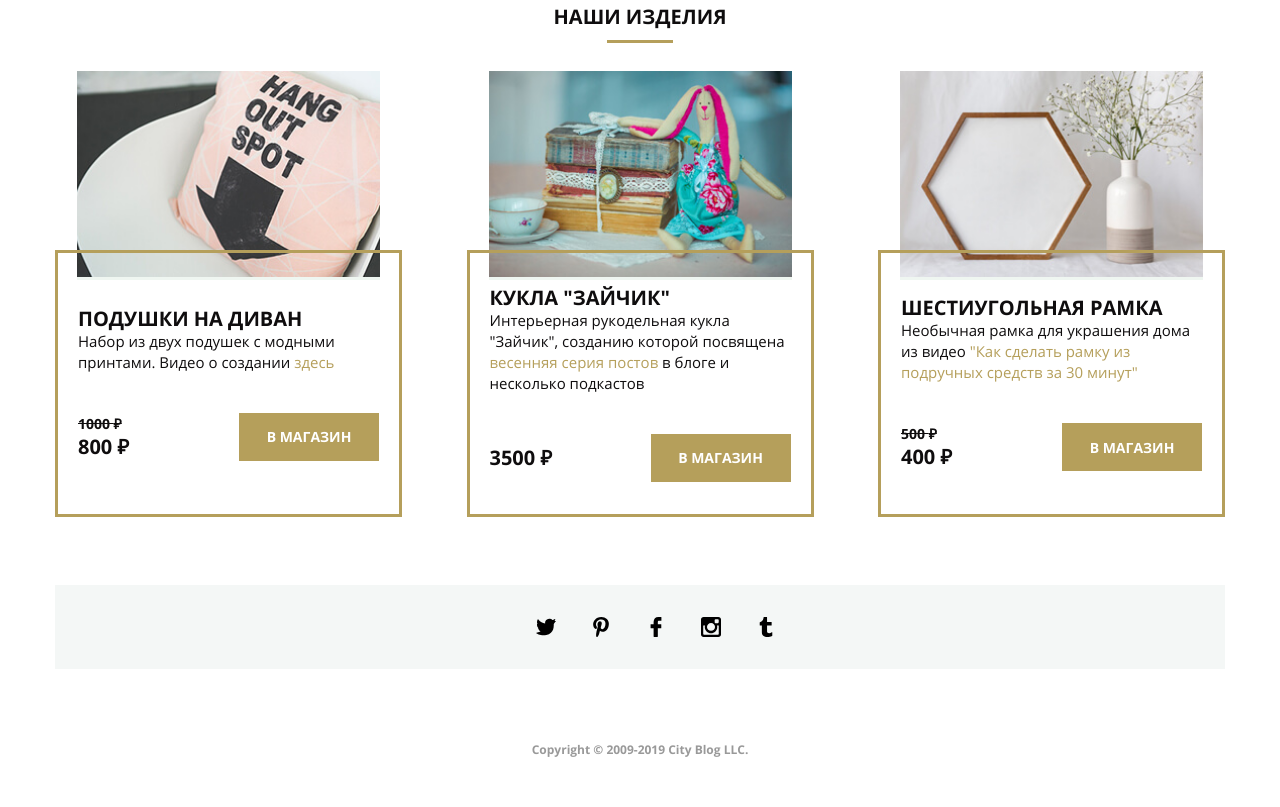
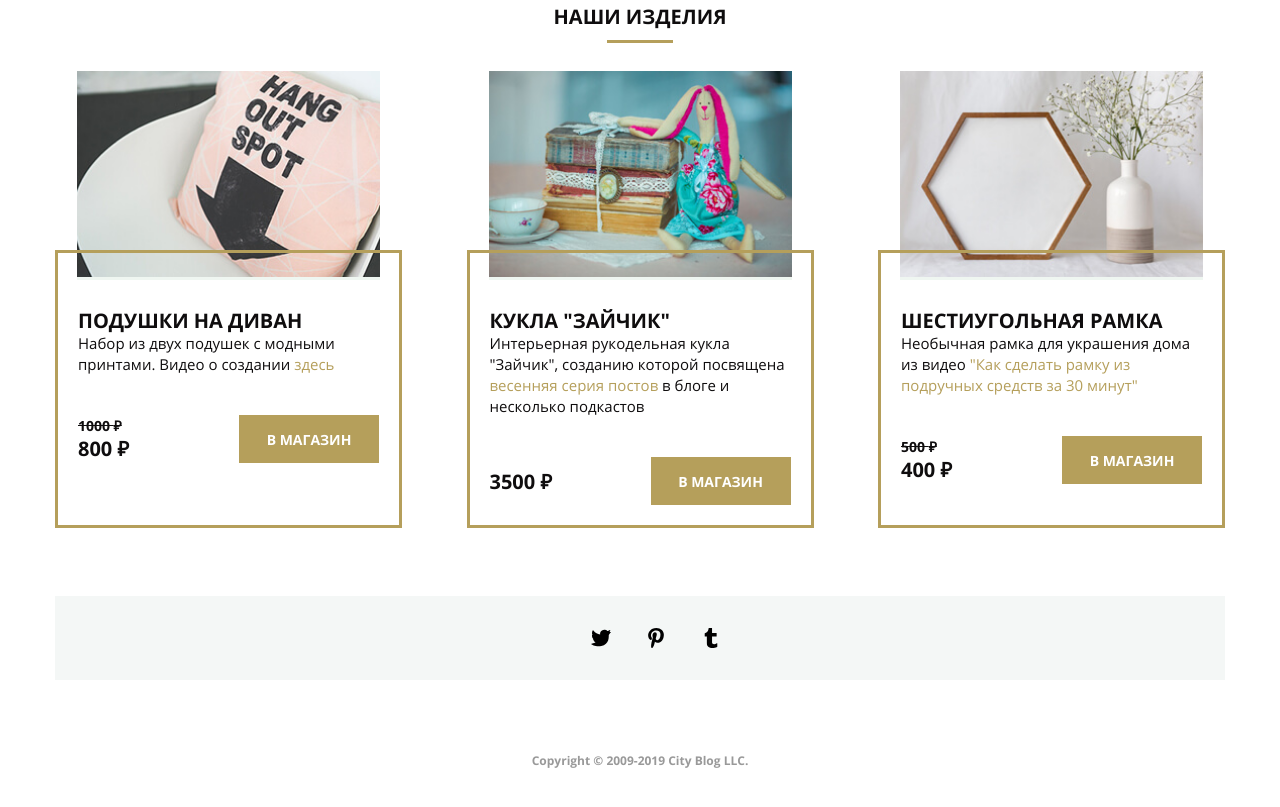
Before and after one commit to prejudicejack/mq-diplom, a plain HTML site: page index.html in a window 1280 px wide. Shown: the part 2704-3511 px from the top of the page. Drawn offline with Linux system fonts and the light colour scheme; files whose address does not match are found by name.

Commit message:
index.html; style.css
small improvements

```diff
--- a/css/style.css
+++ b/css/style.css
@@ -598,11 +598,12 @@ p {
 .product-content {
   display: flex;
   flex-direction: column;
-  justify-content: center;
+  justify-content: flex-start;
   width:  34.7rem;
+  height: 100%;
   min-height: 26.7rem;
   margin-top: -3rem;
-  padding: 2rem;
+  padding: 5.6rem 2rem 2rem 2rem;
   border: 0.3rem solid #b59f5b;
 }
 
@@ -706,13 +707,13 @@ p {
   background-image: url(../svg/001-pinterest.svg);
 }
 
-.widget-link-facebook {
+/*.widget-link-facebook {
   background-image: url(../svg/002-facebook-logo.svg);
 }
 
 .widget-link-instagram {
   background-image: url(../svg/005-instagram.svg);
-}
+}*/
 
 .widget-link-tumblr {
   background-image: url(../svg/003-tumblr.svg);
--- a/index.html
+++ b/index.html
@@ -567,7 +567,7 @@
 						<span class="widget-link-text">Pinterest</span>
 					</a>
 				</li>
-				<li class="widget-social">
+				<!--<li class="widget-social">
 					<a href="#0" class="widget-link widget-link-facebook">
 						<span class="widget-link-text">Facebook</span>
 					</a>
@@ -576,7 +576,7 @@
 					<a href="#0" class="widget-link widget-link-instagram">
 						<span class="widget-link-text">Instagram</span>
 					</a>
-				</li>
+				</li> -->
 				<li class="widget-social">
 					<a href="#0" class="widget-link widget-link-tumblr">
 						<span class="widget-link-text">Tumblr</span>
```
